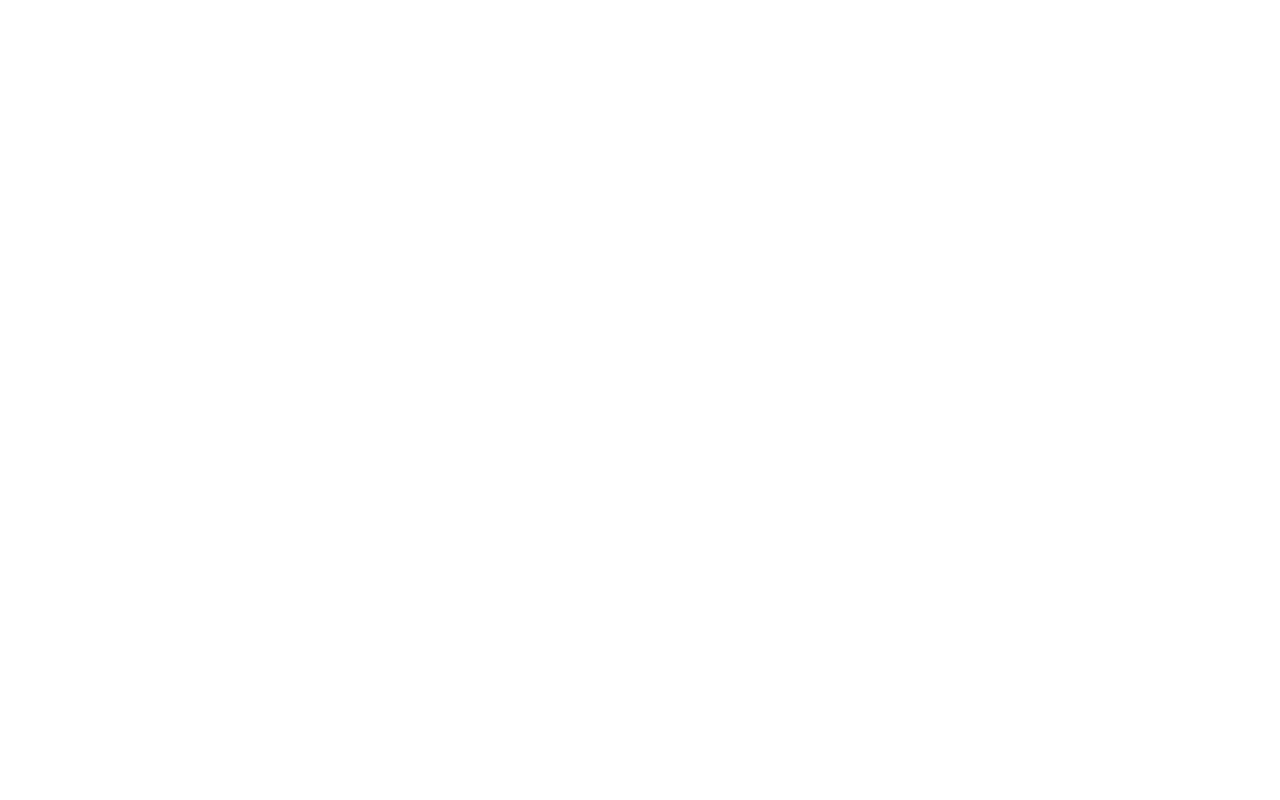
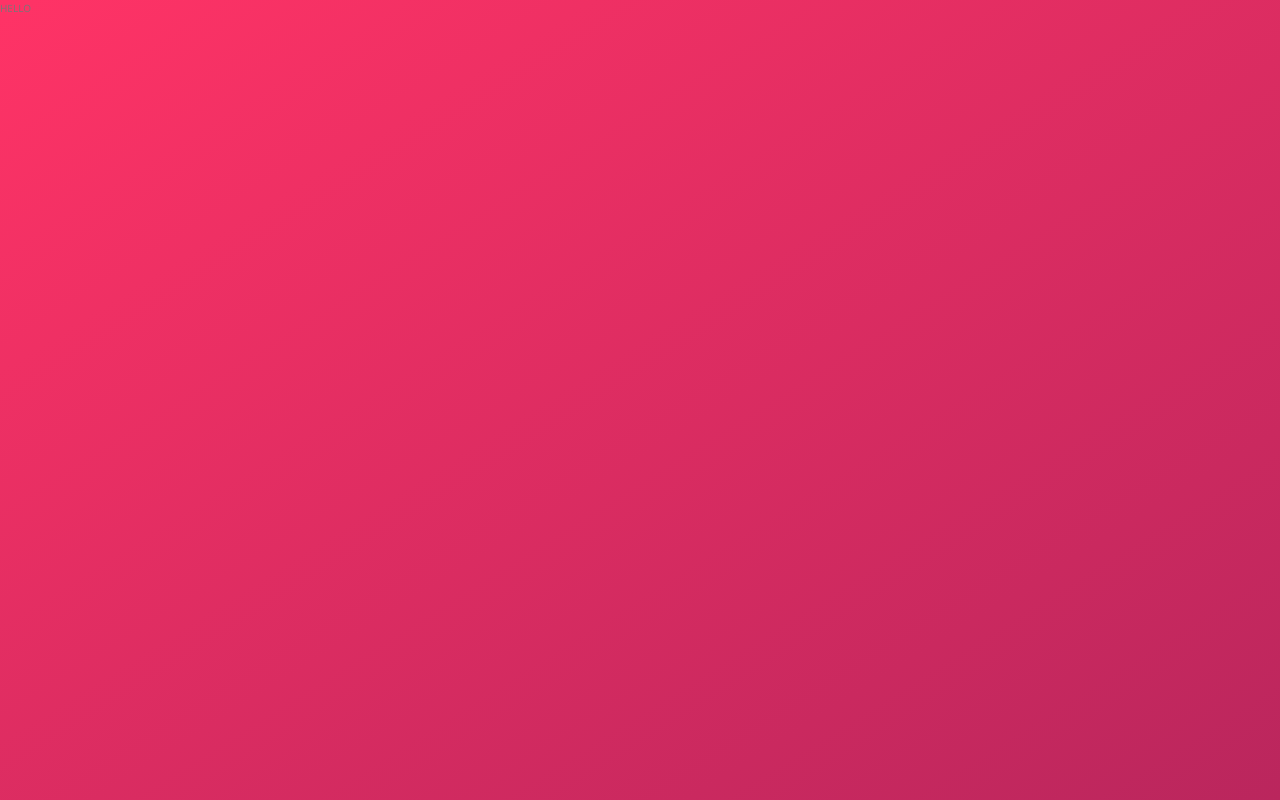
Before and after one commit to zacsolo/scss_vacation, a website: page index.html in a window 1280 px wide. Drawn offline with nearby package versions, Linux system fonts and the light colour scheme.

Commit message:
Base Styles and Colors

```diff
--- a/index.html
+++ b/index.html
@@ -5,13 +5,15 @@
     <meta name="viewport" content="width=device-width, initial-scale=1.0" />
 
     <link
-      href="https://fonts.googleapis.com/css?family=Open+Sans:300,400,600"
+      href="https://fonts.googleapis.com/css2?family=Open+Sans:wght@300;400;600;700;800&display=swap"
       rel="stylesheet"
     />
-    <link rel="stylesheet" href="css/style.css" />
+    <link rel="stylesheet" href="css/main.css" />
     <link rel="shortcut icon" type="image/png" href="img/favicon.png" />
 
     <title>trillo &mdash; Your all-in-one booking app</title>
   </head>
-  <body></body>
+  <body>
+    HELLO
+  </body>
 </html>
--- /dev/null
+++ b/sass/_base.scss
@@ -0,0 +1,45 @@
+:root {
+  --color-primary: #eb2f64;
+  --color-primary-light: #ff3366;
+  --color-primary-dark: #ba265d;
+
+  --color-grey-light-1: #faf9f9;
+  --color-grey-light-2: #f4f2f2;
+  --color-grey-light-3: #f0eeee;
+  --color-grey-light-4: #ccc;
+
+  --color-grey-dark-1: #333;
+  --color-grey-dark-2: #777;
+  --color-grey-dark-3: #999;
+}
+
+* {
+  margin: 0;
+  padding: 0;
+}
+
+*,
+*::before,
+*::after {
+  box-sizing: inherit;
+}
+
+html {
+  box-sizing: border-box;
+  font-size: 62.5%; // 1rem = 10px, 10px/16px = 62.5%
+}
+
+body {
+  font-family: 'Open Sans', sans-serif;
+  font-weight: 400;
+  line-height: 1.6;
+  color: var(--color-grey-dark-2);
+  background-image: linear-gradient(
+    to right bottom,
+    var(--color-primary-light),
+    var(--color-primary-dark)
+  );
+  background-size: cover;
+  background-repeat: no-repeat;
+  min-height: 100vh;
+}
--- a/sass/main.scss
+++ b/sass/main.scss
@@ -1,17 +1,3 @@
-/*
-COLORS
-
-Primary: #eb2f64
-Primary light: #FF3366
-Primary dark: #BA265D
-
-Grey light 1: #faf9f9
-Grey light 2: #f4f2f2
-Grey light 3: #f0eeee
-Grey light 4: #ccc
-
-Grey dark 1: #333
-Grey dark 2: #777
-Grey dark 3: #999
-
-*/
+@import 'base';
+@import 'components';
+@import 'layout';
```
Also changed, not shown: css/main.css (added), css/style.css (deleted), sass/_components.scss (added), sass/_layout.scss (added), 2 other files.
